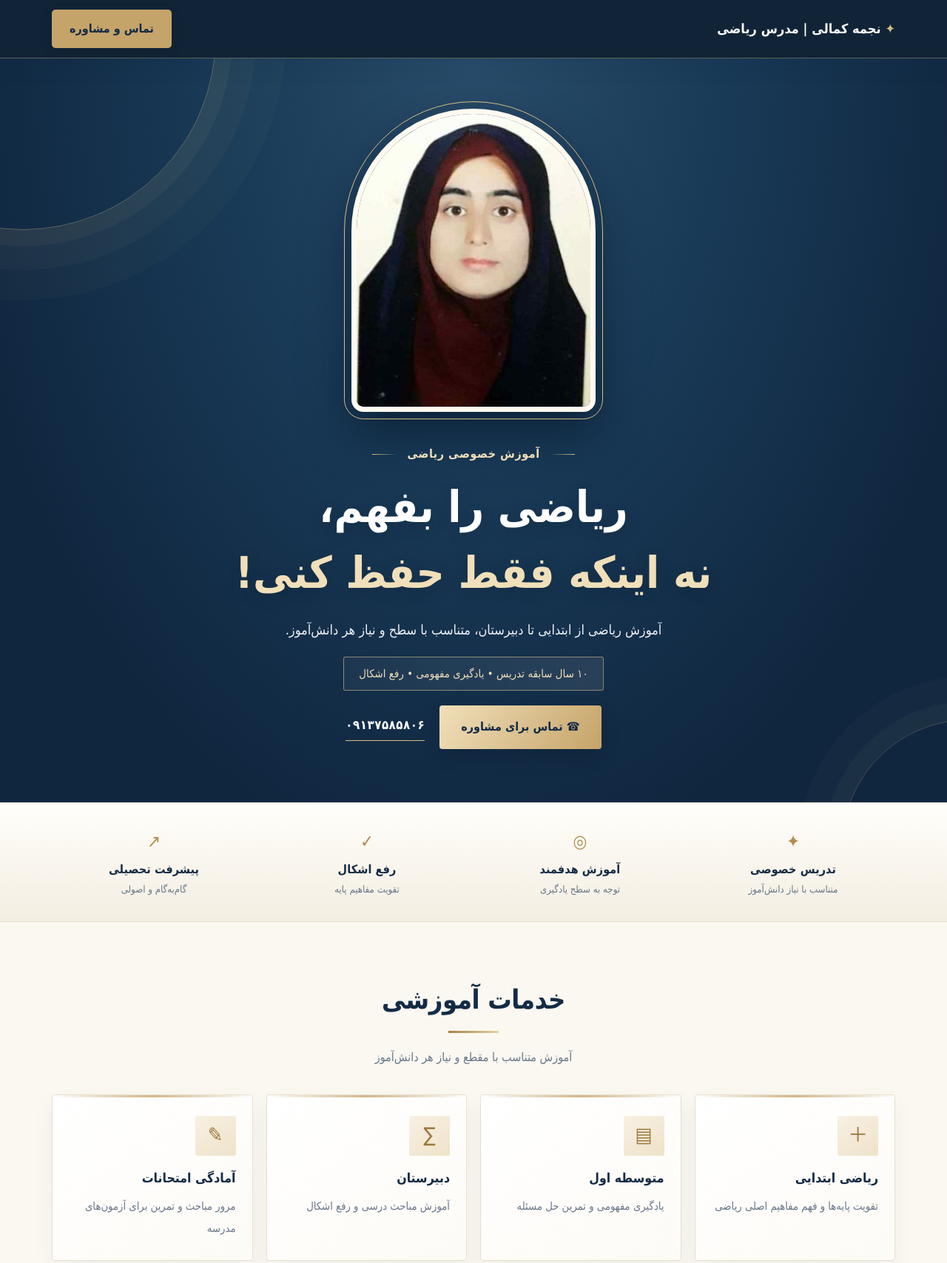
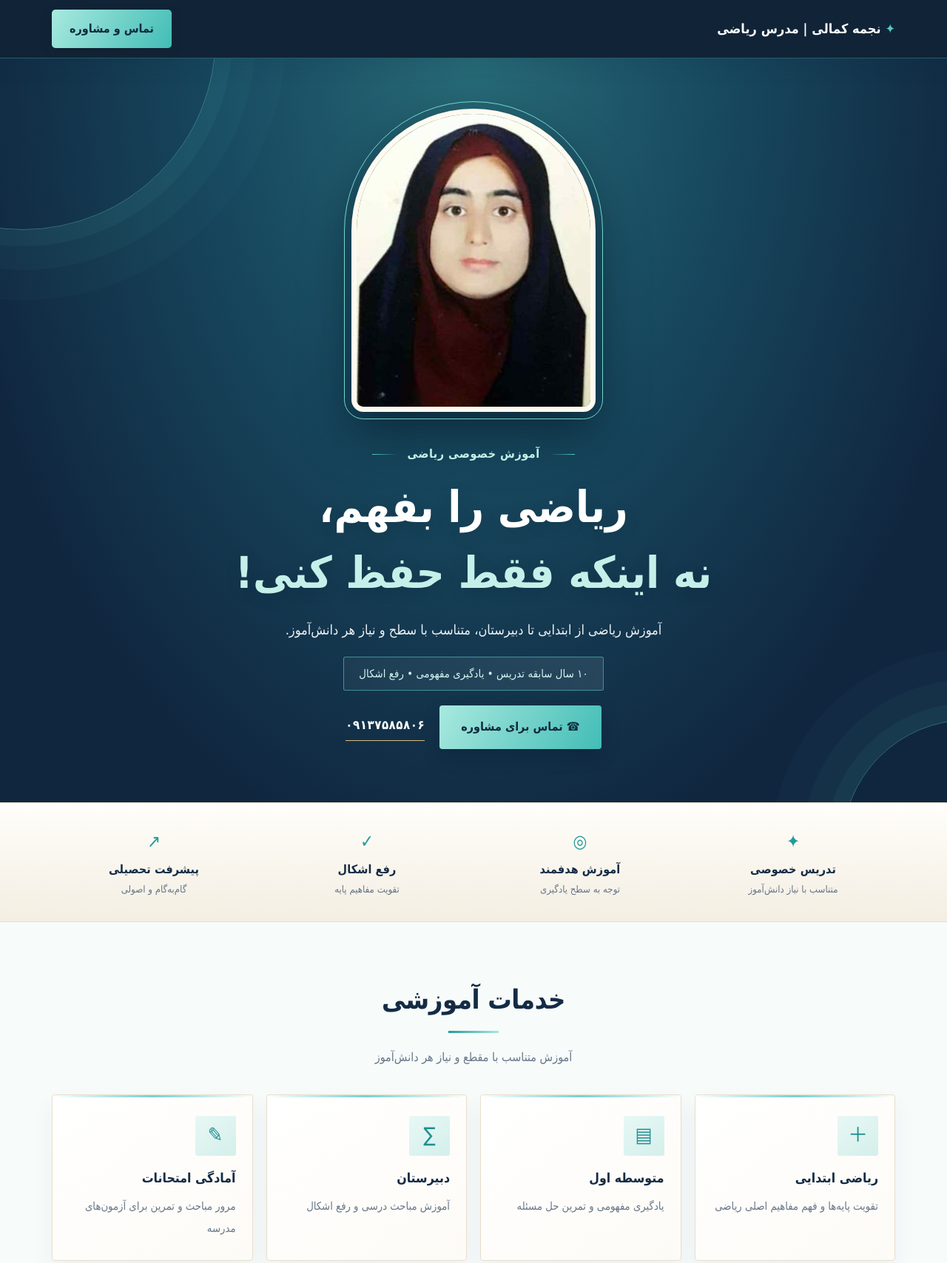
Before and after one commit to kamali3184/najmeh-math, a plain HTML site: page index.html in a window 1280 px wide. Shown: the top 1708 px of the page at 74% size. Drawn offline with Linux system fonts and the light colour scheme; a small style sheet from the web is missing.

Commit message:
Refine navy website palette with elegant teal accents

```diff
--- a/index.html
+++ b/index.html
@@ -172,6 +172,33 @@ footer{background:#091a2d;color:#d9e0e7;border-top:1px solid #c5a46a;padding:24p
 }
 @media(prefers-reduced-motion:reduce){*,*::before,*::after{transition:none!important;scroll-behavior:auto!important}}
 
+
+/* Refined navy + luminous teal palette */
+:root{--champagne:#55c7c2;--champagne2:#c5f0e9;--gold:#55c7c2;--ivory:#f7fbfa}
+header{border-bottom-color:#55c7c255}
+.hero{background:radial-gradient(ellipse at 50% 0%,#286b78 0%,#17485e 38%,#10263f 78%)}
+.hero:before,.hero:after{border-color:#65d3ca66;box-shadow:0 0 0 22px #65d3ca0d,0 0 0 54px #65d3ca09,0 0 0 95px #65d3ca06}
+.photo{outline-color:#72d8ce}
+.eyebrow{color:#c5f0e9}
+.eyebrow:before,.eyebrow:after{background:linear-gradient(90deg,transparent,#55c7c2)}
+h1 em{color:#c5f0e9}
+.pill{border-color:#55c7c299;color:#d5f7f2}
+.actions .btn,.contact .actions .btn,.nav .btn{background:linear-gradient(120deg,#a8e9df,#42bdb6);color:#102b40}
+.actions .btn:hover{background:#c9f5ee}
+.strip .wrap>div{color:#239b9b}
+.line{background:linear-gradient(90deg,#249d9d,#a8e9df)}
+.card:before{background:linear-gradient(90deg,transparent,#55c7c2,transparent)}
+.card:hover{border-color:#a8dfd9}
+.ico{background:linear-gradient(145deg,#e8f8f5,#d4efeb);color:#218f91}
+.about{background:linear-gradient(125deg,#e9f4f1,#f7fbfa 55%,#e9f4f1)}
+.aboutbox{border-color:#cfe5e1}
+.aboutbox:before{border-color:#9fd9d2}
+.aboutbox li::marker{color:#249d9d}
+.contact{background:radial-gradient(ellipse at 50% 0%,#286b78,#10263f 72%)}
+.contact:before{border-color:#55c7c255;box-shadow:0 0 0 30px #55c7c208,0 0 0 65px #55c7c206}
+footer{border-top-color:#55c7c2}
+@media(max-width:760px){.about{background:linear-gradient(125deg,#e9f4f1,#f7fbfa 55%,#e9f4f1)}}
+
 </style></head><body>
 <header><div class="wrap nav"><a class="brand" href="#">✦ نجمه کمالی | مدرس ریاضی</a><a class="btn" href="tel:09137585806">تماس و مشاوره</a></div></header>
 <main><section class="hero"><div class="wrap hero-grid"><img class="photo" src="assets/najmeh-clean.jpg" alt="عکس نجمه کمالی"><div class="copy"><div class="eyebrow">آموزش خصوصی ریاضی</div><h1>ریاضی را بفهم،<br><em>نه اینکه فقط حفظ کنی!</em></h1><p class="lead">آموزش ریاضی از ابتدایی تا دبیرستان، متناسب با سطح و نیاز هر دانش‌آموز.</p><div class="pill">۱۰ سال سابقه تدریس • یادگیری مفهومی • رفع اشکال</div><div class="actions"><a class="btn" href="tel:09137585806">☎ تماس برای مشاوره</a><a class="phone" href="tel:09137585806">۰۹۱۳۷۵۸۵۸۰۶</a></div></div></div></section>
```
